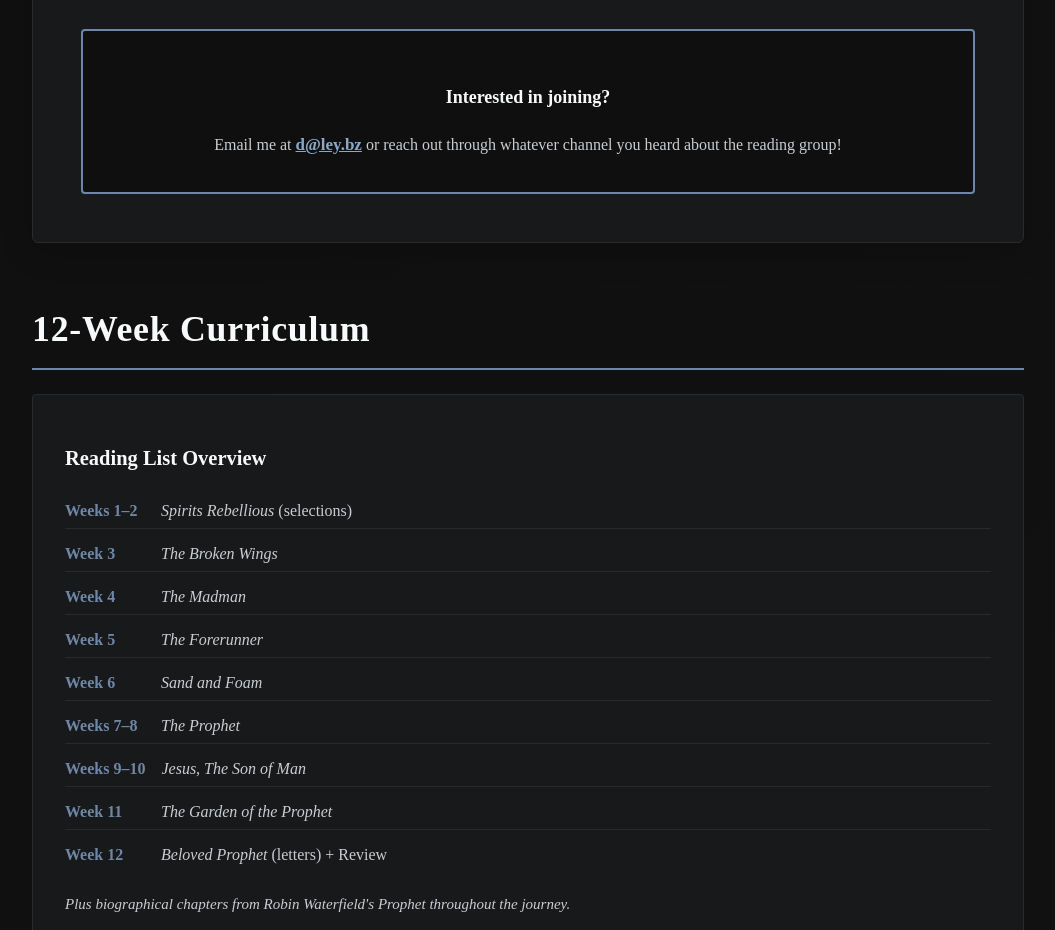
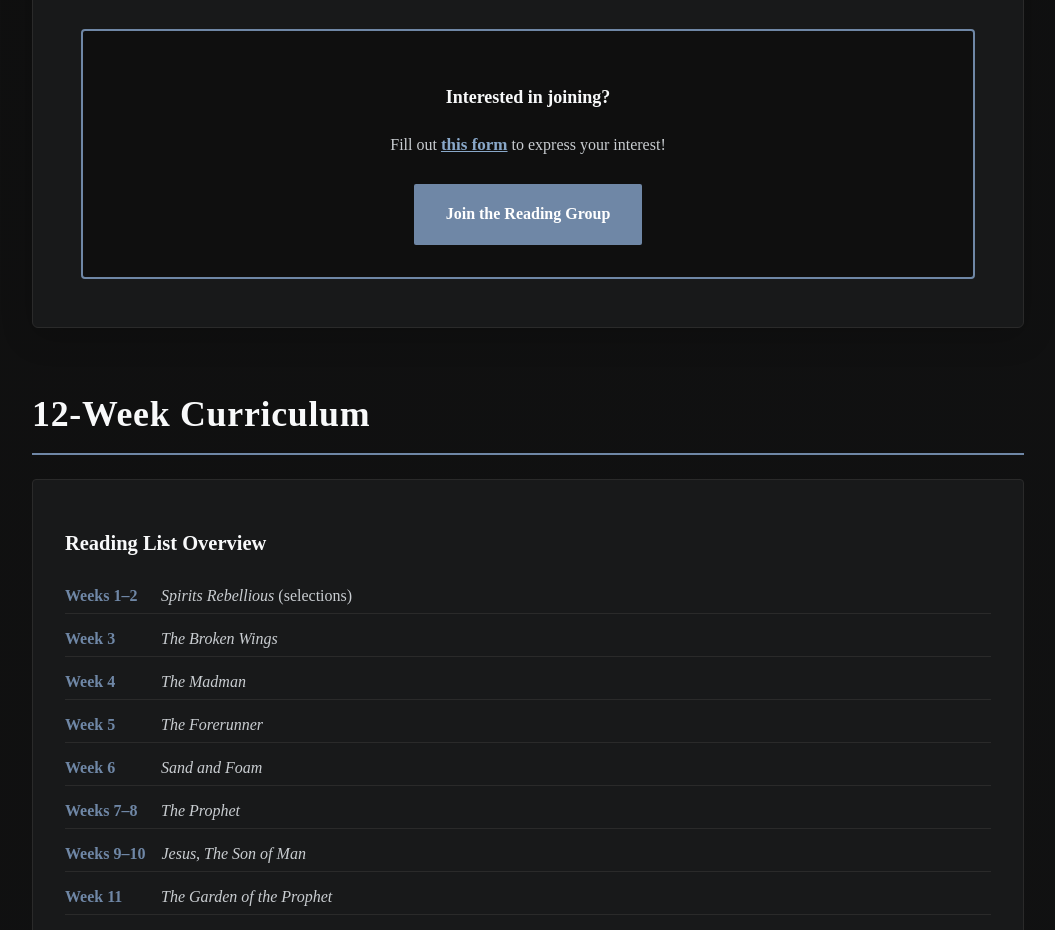
Before and after one commit to dleybz/dleybz.me, a plain HTML site: page gibran/index.html in a window 1280 px wide. Shown: the part 1366-2296 px from the top of the page, without its empty margins (112-1167 px from the left). Drawn offline with Linux system fonts and the light colour scheme.

Commit message:
Update CTA on gibran

```diff
--- a/gibran/index.html
+++ b/gibran/index.html
@@ -358,9 +358,12 @@
                         <p style="font-size: clamp(1.125rem, 1.2vw, 1.25rem); font-weight: 500; margin-bottom: 1rem; color: var(--color-on-surface);">
                             <strong>Interested in joining?</strong>
                         </p>
-                        <p style="margin-bottom: 0;">
-                            Email me at <a href="mailto:d@ley.bz?subject=I%20Want%20To%20Read!&body=I%20am%20interested%20in%20joining%20the%20Kahlil%20Gibran%20reading%20group!%20I%20am%20generally%20free%20on%20___%20evenings%20and%20prefer%20to%20communicate%20on%20(%20Messenger%20/%20WhatsApp%20/%20Signal%20)." style="font-weight: 600; font-size: 1.0625rem;">d@ley.bz</a> or reach out through whatever channel you heard about the reading group!
+                        <p style="margin-bottom: 1.5rem;">
+                            Fill out <a href="https://o7rco4fdrqc.typeform.com/to/JWl32Veo" target="_blank" rel="noopener noreferrer" style="font-weight: 600; font-size: 1.0625rem;">this form</a> to express your interest!
                         </p>
+                        <a href="https://o7rco4fdrqc.typeform.com/to/JWl32Veo" target="_blank" rel="noopener noreferrer" style="display: inline-block; background-color: var(--color-primary); color: var(--color-on-primary); padding: 1rem 2rem; border-radius: var(--border-radius-control); text-decoration: none; font-weight: 600; font-size: 1rem; transition: all 0.3s ease;">
+                            Join the Reading Group
+                        </a>
                     </div>
                 </div>
             </div>
```
Also changed, not shown: 1 other file.
